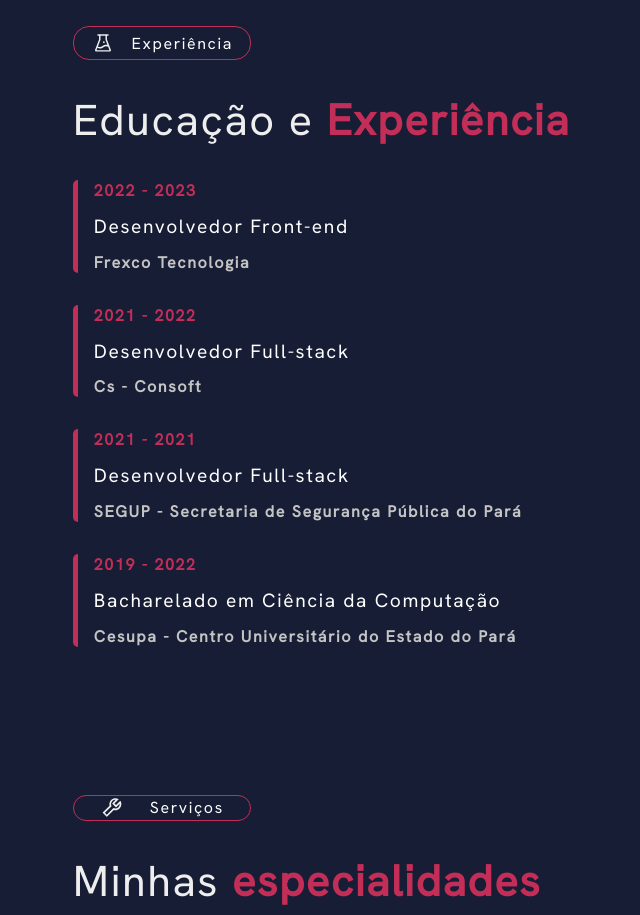
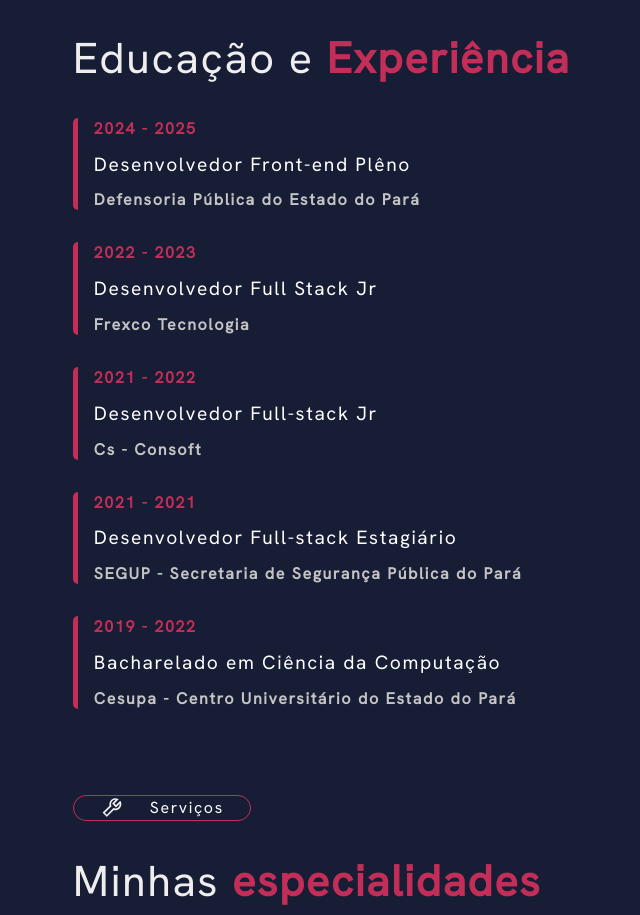
Before and after one commit to otavioaraujo08/portfolio-, a React (Vite) app: page / in a window 1280 px wide. Shown: the part 1652-2567 px from the top of the page, without its empty margins (328-968 px from the left). Built offline with nearby package versions, Linux system fonts and the light colour scheme.

Commit message:
feat: update experience titles and add new entries

```diff
--- a/src/pages/Experience/experience.js
+++ b/src/pages/Experience/experience.js
@@ -1,33 +1,42 @@
 export const experienceList = [
   {
     id: 1,
-    title: 'Desenvolvedor Front-end',
-    titleTranslated: 'Front-End Developer',
+    title: 'Desenvolvedor Front-end Plêno',
+    titleTranslated: 'Mid-Level Front-End Developer',
+    company: 'Defensoria Pública do Estado do Pará',
+    companyTranslated: 'Public Defender of the State of Pará',
+    companyUrl: 'https://defensoria.pa.def.br/',
+    date: '2024 - 2025',
+  },
+  {
+    id: 2,
+    title: 'Desenvolvedor Full Stack Jr',
+    titleTranslated: 'Junior Front-End Developer',
     company: 'Frexco Tecnologia',
     companyTranslated: 'Frexco Technology',
     companyUrl: 'https://www.frexco.com.br',
     date: '2022 - 2023',
   },
   {
-    id: 2,
-    title: 'Desenvolvedor Full-stack',
-    titleTranslated: 'Full stack developer',
+    id: 3,
+    title: 'Desenvolvedor Full-stack Jr',
+    titleTranslated: 'Junior Full stack developer',
     company: 'Cs - Consoft',
     companyTranslated: 'Cs - Consoft',
     companyUrl: 'http://cs-consoft.com.br',
     date: '2021 - 2022',
   },
   {
-    id: 3,
-    title: 'Desenvolvedor Full-stack',
-    titleTranslated: 'Full stack developer',
+    id: 4,
+    title: 'Desenvolvedor Full-stack Estagiário',
+    titleTranslated: 'Intern Full stack developer',
     company: 'SEGUP - Secretaria de Segurança Pública do Pará',
     companyTranslated: 'SEGUP - Secretary of Public Security of Pará',
     companyUrl: 'https://www.segup.pa.gov.br',
     date: '2021 - 2021',
   },
   {
-    id: 4,
+    id: 5,
     title: 'Bacharelado em Ciência da Computação',
     titleTranslated: `Bachelor's Degree in Computer Science`,
     company: 'Cesupa - Centro Universitário do Estado do Pará',
```
